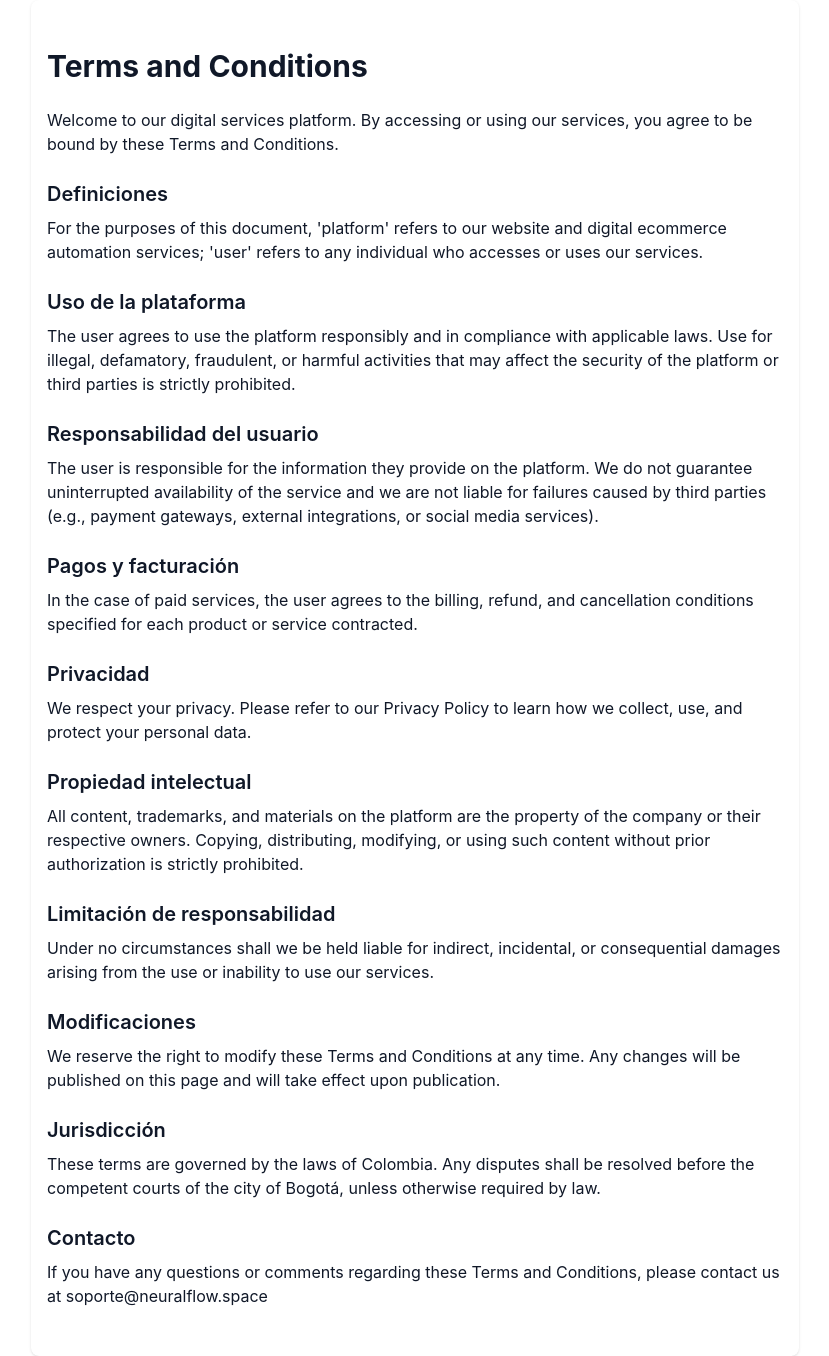
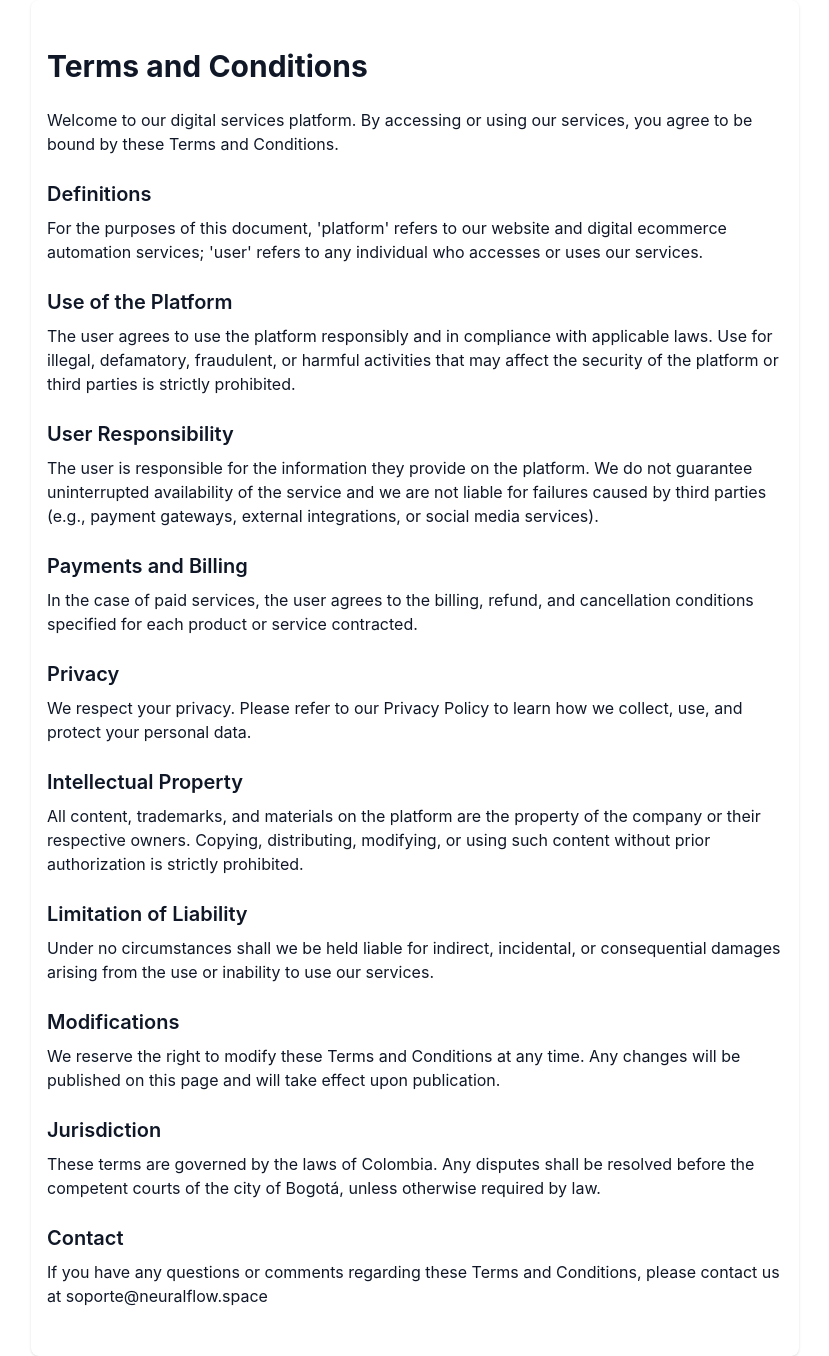
Before and after one commit to cristiansk8/automatas, a Next.js app: page /en/terms in a window 1280 px wide. Shown: the whole page, without its empty margins (225-1054 px from the left). Built offline with nearby package versions, Linux system fonts and the light colour scheme.

Commit message:
terms full idioma

```diff
--- a/app/locales/en/translation.json
+++ b/app/locales/en/translation.json
@@ -60,15 +60,25 @@
   "terms": {
     "title": "Terms and Conditions",
     "intro": "Welcome to our digital services platform. By accessing or using our services, you agree to be bound by these Terms and Conditions.",
+    "definitions_title": "Definitions",
     "definitions": "For the purposes of this document, 'platform' refers to our website and digital ecommerce automation services; 'user' refers to any individual who accesses or uses our services.",
+    "use_title": "Use of the Platform",
     "use": "The user agrees to use the platform responsibly and in compliance with applicable laws. Use for illegal, defamatory, fraudulent, or harmful activities that may affect the security of the platform or third parties is strictly prohibited.",
+    "responsibility_title": "User Responsibility",
     "responsibility": "The user is responsible for the information they provide on the platform. We do not guarantee uninterrupted availability of the service and we are not liable for failures caused by third parties (e.g., payment gateways, external integrations, or social media services).",
+    "payments_title": "Payments and Billing",
     "payments": "In the case of paid services, the user agrees to the billing, refund, and cancellation conditions specified for each product or service contracted.",
+    "privacy_title": "Privacy",
     "privacy": "We respect your privacy. Please refer to our Privacy Policy to learn how we collect, use, and protect your personal data.",
+    "intellectual_title": "Intellectual Property",
     "intellectual": "All content, trademarks, and materials on the platform are the property of the company or their respective owners. Copying, distributing, modifying, or using such content without prior authorization is strictly prohibited.",
+    "liability_title": "Limitation of Liability",
     "liability": "Under no circumstances shall we be held liable for indirect, incidental, or consequential damages arising from the use or inability to use our services.",
+    "modifications_title": "Modifications",
     "modifications": "We reserve the right to modify these Terms and Conditions at any time. Any changes will be published on this page and will take effect upon publication.",
+    "jurisdiction_title": "Jurisdiction",
     "jurisdiction": "These terms are governed by the laws of Colombia. Any disputes shall be resolved before the competent courts of the city of Bogotá, unless otherwise required by law.",
+    "contact_title": "Contact",
     "contact": "If you have any questions or comments regarding these Terms and Conditions, please contact us at soporte@neuralflow.space"
   }
 }
--- a/app/locales/es/translation.json
+++ b/app/locales/es/translation.json
@@ -60,15 +60,25 @@
   "terms": {
     "title": "Términos y Condiciones",
     "intro": "Bienvenido a nuestra plataforma de servicios digitales. Al acceder o utilizar nuestros servicios, aceptas quedar sujeto a los presentes Términos y Condiciones.",
+    "definitions_title": "Definiciones",
     "definitions": "Para efectos de este documento, 'plataforma' se refiere a nuestro sitio web y servicios digitales de automatización de ecommerce; 'usuario' se refiere a toda persona que acceda o utilice nuestros servicios.",
+    "use_title": "Uso de la plataforma",
     "use": "El usuario se compromete a utilizar la plataforma de manera responsable y conforme a la legislación vigente. Está prohibido el uso para actividades ilícitas, difamatorias, fraudulentas o que puedan afectar la seguridad de la plataforma o de terceros.",
+    "responsibility_title": "Responsabilidad del usuario",
     "responsibility": "El usuario es responsable de la información que proporcione en la plataforma. No garantizamos disponibilidad ininterrumpida del servicio y no nos hacemos responsables por fallos derivados de terceros (ej. pasarelas de pago, integraciones externas o servicios de redes sociales).",
+    "payments_title": "Pagos y facturación",
     "payments": "En caso de servicios de pago, el usuario acepta las condiciones de facturación, reembolsos y cancelaciones según lo especificado en cada producto o servicio contratado.",
+    "privacy_title": "Privacidad",
     "privacy": "Respetamos tu privacidad. Consulta nuestra Política de Privacidad para conocer cómo recopilamos, usamos y protegemos tus datos personales.",
+    "intellectual_title": "Propiedad intelectual",
     "intellectual": "Todo el contenido, marcas y materiales de la plataforma son propiedad de la empresa o de sus respectivos titulares. No está permitido copiar, distribuir, modificar o utilizar dicho contenido sin autorización previa.",
+    "liability_title": "Limitación de responsabilidad",
     "liability": "En ningún caso seremos responsables por daños indirectos, incidentales o consecuentes derivados del uso o imposibilidad de uso de nuestros servicios.",
+    "modifications_title": "Modificaciones",
     "modifications": "Nos reservamos el derecho de modificar estos Términos y Condiciones en cualquier momento. Las modificaciones serán publicadas en esta página y entrarán en vigor desde su publicación.",
+    "jurisdiction_title": "Jurisdicción",
     "jurisdiction": "Estos términos se rigen por las leyes de Colombia. Cualquier controversia se resolverá ante los tribunales competentes de la ciudad de Bogotá, salvo disposición legal en contrario.",
+    "contact_title": "Contacto",
     "contact": "Si tienes dudas o comentarios sobre estos Términos y Condiciones, contáctanos en soporte@neuralflow.space"
   }
 }
--- a/app/locales/pt/translation.json
+++ b/app/locales/pt/translation.json
@@ -60,15 +60,25 @@
   "terms": {
     "title": "Termos e Condições",
     "intro": "Bem-vindo à nossa plataforma de serviços digitais. Ao acessar ou utilizar nossos serviços, você concorda em estar vinculado a estes Termos e Condições.",
+    "definitions_title": "Definições",
     "definitions": "Para os efeitos deste documento, 'plataforma' refere-se ao nosso site e serviços digitais de automação de ecommerce; 'usuário' refere-se a qualquer pessoa que acesse ou utilize nossos serviços.",
+    "use_title": "Uso da Plataforma",
     "use": "O usuário compromete-se a utilizar a plataforma de forma responsável e em conformidade com a legislação aplicável. É estritamente proibido o uso para atividades ilegais, difamatórias, fraudulentas ou que possam afetar a segurança da plataforma ou de terceiros.",
+    "responsibility_title": "Responsabilidade do Usuário",
     "responsibility": "O usuário é responsável pelas informações que fornecer na plataforma. Não garantimos a disponibilidade ininterrupta do serviço e não nos responsabilizamos por falhas causadas por terceiros (ex.: gateways de pagamento, integrações externas ou serviços de redes sociais).",
+    "payments_title": "Pagamentos e Faturamento",
     "payments": "No caso de serviços pagos, o usuário aceita as condições de faturamento, reembolsos e cancelamentos especificadas para cada produto ou serviço contratado.",
+    "privacy_title": "Privacidade",
     "privacy": "Respeitamos a sua privacidade. Consulte nossa Política de Privacidade para saber como coletamos, usamos e protegemos seus dados pessoais.",
+    "intellectual_title": "Propriedade Intelectual",
     "intellectual": "Todo o conteúdo, marcas e materiais da plataforma são propriedade da empresa ou de seus respectivos titulares. É estritamente proibido copiar, distribuir, modificar ou utilizar esse conteúdo sem autorização prévia.",
+    "liability_title": "Limitação de Responsabilidade",
     "liability": "Em nenhuma circunstância seremos responsáveis por danos indiretos, incidentais ou consequenciais decorrentes do uso ou da impossibilidade de uso de nossos serviços.",
+    "modifications_title": "Modificações",
     "modifications": "Reservamo-nos o direito de modificar estes Termos e Condições a qualquer momento. As alterações serão publicadas nesta página e entrarão em vigor a partir da sua publicação.",
+    "jurisdiction_title": "Jurisdição",
     "jurisdiction": "Estes termos são regidos pelas leis da Colômbia. Qualquer controvérsia será resolvida nos tribunais competentes da cidade de Bogotá, salvo disposição legal em contrário.",
+    "contact_title": "Contato",
     "contact": "Se você tiver dúvidas ou comentários sobre estes Termos e Condições, entre em contato conosco em suporte@neuralflow.space"
   }
 }
--- /dev/null
+++ b/app/src/components/Footer.tsx
@@ -0,0 +1,72 @@
+'use client';
+
+import React from 'react';
+import { usePathname } from 'next/navigation';
+
+interface FooterProps {
+  footer: {
+    rights: string;
+    slogan: string;
+    terms: string;
+    privacy: string;
+    contact: string;
+  };
+  lang: string;
+}
+
+// Este objeto mapea cada idioma a su URL específica para la página de términos.
+// Es la "fuente de la verdad" para estas rutas.
+const termsPaths: { [key: string]: string } = {
+  en: '/en/terms',
+  es: '/es/terminos',
+  pt: '/pt/termos',
+};
+
+const Footer: React.FC<FooterProps> = ({ footer, lang }) => {
+  const pathname = usePathname();
+
+  const handleLangChange = (newLang: string) => {
+    // Creamos una lista con todas las rutas de términos posibles.
+    const allTermsPaths = Object.values(termsPaths);
+
+    // Comprobamos si la página actual es una de las de términos.
+    if (allTermsPaths.includes(pathname)) {
+      // Si lo es, redirigimos a la página de términos del nuevo idioma.
+      window.location.href = termsPaths[newLang];
+    } else {
+      // Si es cualquier otra página, simplemente reemplazamos el idioma en la URL.
+      // Por ejemplo, de /es/about a /en/about.
+      const newPath = pathname.replace(`/${lang}`, `/${newLang}`);
+      window.location.href = newPath;
+    }
+  };
+
+  return (
+    <footer id="contact" className="px-6 md:px-12 py-10 text-center border-t border-neutral-800 text-neutral-500 text-sm bg-black">
+      <p>© {new Date().getFullYear()} Ta. {footer.rights}</p>
+      <p className="mt-1">{footer.slogan}</p>
+      <div className="flex justify-center gap-6 mt-4">
+        {/* CORRECCIÓN: Usamos el objeto termsPaths para obtener el enlace correcto */}
+        <a href={termsPaths[lang]} className="hover:underline">
+          {footer.terms}
+        </a>
+        <a href="#privacy" className="hover:underline">{footer.privacy}</a>
+        <a href="#contact" className="hover:underline">{footer.contact}</a>
+      </div>
+      <div className="mt-6">
+        <select
+          value={lang}
+          // Usamos la nueva lógica mejorada para cambiar de idioma
+          onChange={(e) => handleLangChange(e.target.value)}
+          className="bg-transparent border border-neutral-700 text-white rounded px-2 py-1 text-sm focus:outline-none"
+        >
+          <option className="text-black" value="es">ES</option>
+          <option className="text-black" value="en">EN</option>
+          <option className="text-black" value="pt">PT</option>
+        </select>
+      </div>
+    </footer>
+  );
+};
+
+export default Footer;
--- a/app/src/components/TermsPage.tsx
+++ b/app/src/components/TermsPage.tsx
@@ -1,19 +1,27 @@
-'use client';
-
 import React from 'react';
 
 interface TermsTexts {
   title: string;
   intro: string;
+  definitions_title: string;
   definitions: string;
+  use_title: string;
   use: string;
+  responsibility_title: string;
   responsibility: string;
+  payments_title: string;
   payments: string;
+  privacy_title: string;
   privacy: string;
+  intellectual_title: string;
   intellectual: string;
+  liability_title: string;
   liability: string;
+  modifications_title: string;
   modifications: string;
+  jurisdiction_title: string;
   jurisdiction: string;
+  contact_title: string;
   contact: string;
 }
 
@@ -30,25 +38,25 @@ export default function TermsPage({ t }: Props) {
     <div className="max-w-3xl mx-auto py-12 px-4 text-gray-900 bg-white rounded-lg shadow">
       <h1 className="text-3xl font-bold mb-6">{terms.title}</h1>
       <p className="mb-4">{terms.intro}</p>
-      <h2 className="text-xl font-semibold mt-6 mb-2">Definiciones</h2>
+      <h2 className="text-xl font-semibold mt-6 mb-2">{terms.definitions_title}</h2>
       <p className="mb-4">{terms.definitions}</p>
-      <h2 className="text-xl font-semibold mt-6 mb-2">Uso de la plataforma</h2>
+      <h2 className="text-xl font-semibold mt-6 mb-2">{terms.use_title}</h2>
       <p className="mb-4">{terms.use}</p>
-      <h2 className="text-xl font-semibold mt-6 mb-2">Responsabilidad del usuario</h2>
+      <h2 className="text-xl font-semibold mt-6 mb-2">{terms.responsibility_title}</h2>
       <p className="mb-4">{terms.responsibility}</p>
-      <h2 className="text-xl font-semibold mt-6 mb-2">Pagos y facturación</h2>
+      <h2 className="text-xl font-semibold mt-6 mb-2">{terms.payments_title}</h2>
       <p className="mb-4">{terms.payments}</p>
-      <h2 className="text-xl font-semibold mt-6 mb-2">Privacidad</h2>
+      <h2 className="text-xl font-semibold mt-6 mb-2">{terms.privacy_title}</h2>
       <p className="mb-4">{terms.privacy}</p>
-      <h2 className="text-xl font-semibold mt-6 mb-2">Propiedad intelectual</h2>
+      <h2 className="text-xl font-semibold mt-6 mb-2">{terms.intellectual_title}</h2>
       <p className="mb-4">{terms.intellectual}</p>
-      <h2 className="text-xl font-semibold mt-6 mb-2">Limitación de responsabilidad</h2>
+      <h2 className="text-xl font-semibold mt-6 mb-2">{terms.liability_title}</h2>
       <p className="mb-4">{terms.liability}</p>
-      <h2 className="text-xl font-semibold mt-6 mb-2">Modificaciones</h2>
+      <h2 className="text-xl font-semibold mt-6 mb-2">{terms.modifications_title}</h2>
       <p className="mb-4">{terms.modifications}</p>
-      <h2 className="text-xl font-semibold mt-6 mb-2">Jurisdicción</h2>
+      <h2 className="text-xl font-semibold mt-6 mb-2">{terms.jurisdiction_title}</h2>
       <p className="mb-4">{terms.jurisdiction}</p>
-      <h2 className="text-xl font-semibold mt-6 mb-2">Contacto</h2>
+      <h2 className="text-xl font-semibold mt-6 mb-2">{terms.contact_title}</h2>
       <p>{terms.contact}</p>
     </div>
   );
```
Also changed, not shown: page.tsx (added).
